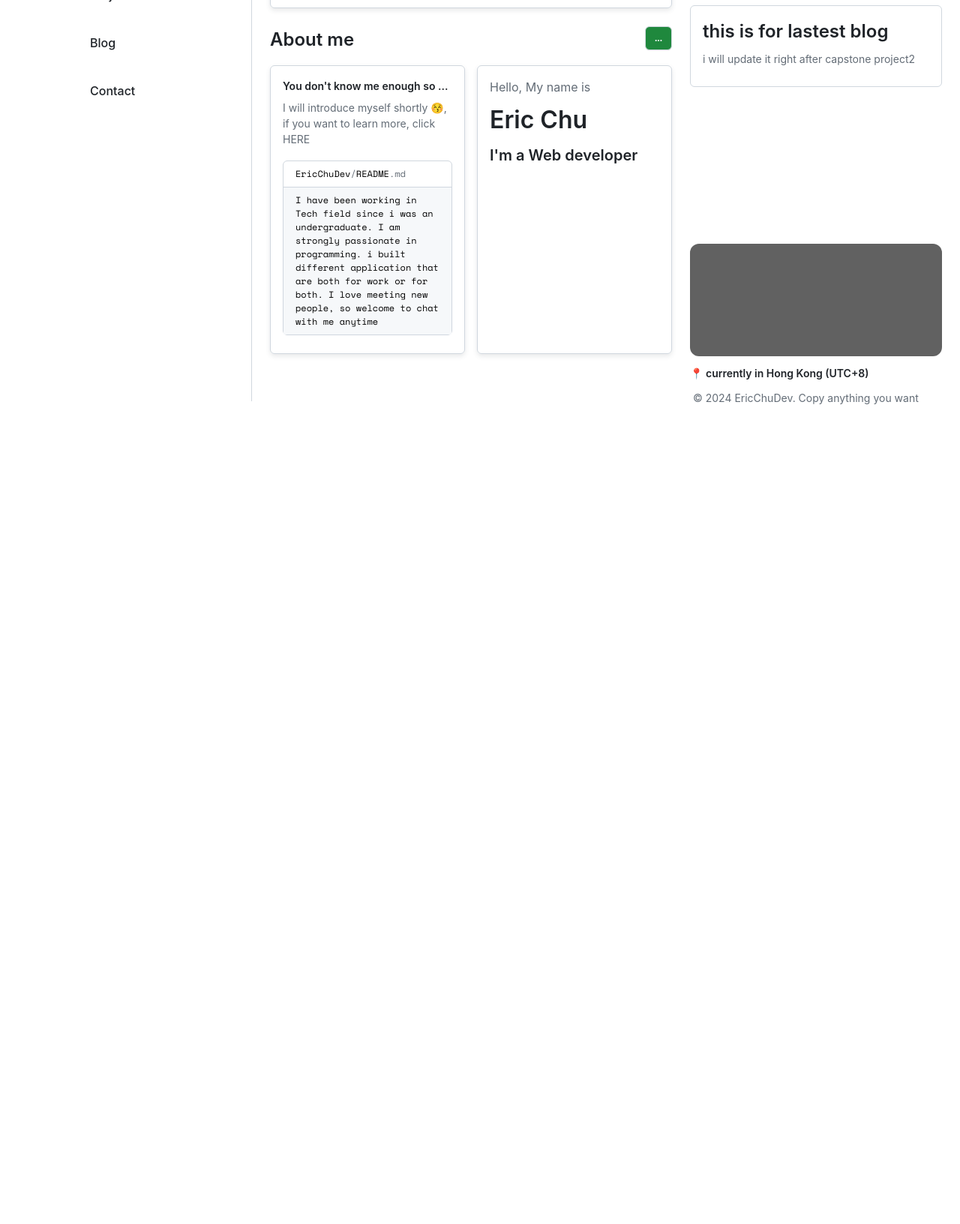
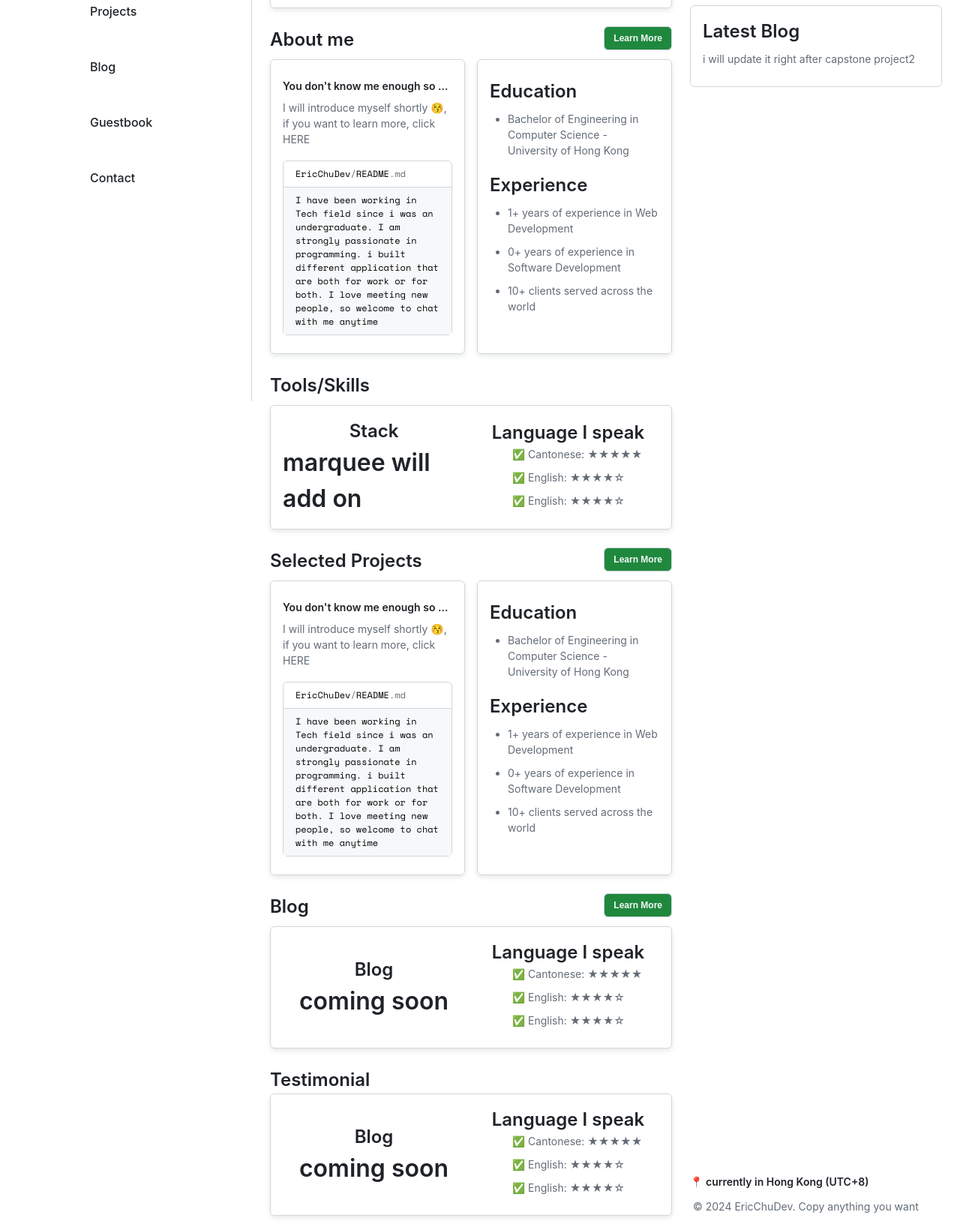
Before and after one commit to EricChuDev/My-portfolio-website, a plain HTML site: page index.html in a window 1280 px wide. Shown: the part 330-1962 px from the top of the page at 75% size. Before the commit the page ends 897 px from the top, so only its background shows below. Drawn offline with nearby package versions, Linux system fonts and the light colour scheme; grey boxes are pictures that could not be loaded; a web font is replaced by a local one.

Commit message:
add basic links

```diff
--- a/home.css
+++ b/home.css
@@ -3,13 +3,13 @@
     display: flex;
     flex-direction: column;
     align-items: center;
-    width:50%;
+    flex-basis: 100%;
 }
 
 .pixarme-image {
     display: flex;
     justify-content: center;
-    width:50%;
+    flex-basis: 100%;
 }
 
 .pixarme {
@@ -34,3 +34,17 @@
     padding: 0.5rem 1rem;
     background-color: var(--deep-bg);
 }
+
+.tool-stacks {
+    display: flex;
+    flex-direction: column;
+    align-items: center;
+    flex-basis: 100%;
+}
+
+.tool-skills {
+    display: flex;
+    flex-direction: column;
+    align-items: center;
+    flex-basis: 100%;
+}
--- a/index.html
+++ b/index.html
@@ -4,7 +4,7 @@
     <meta charset="UTF-8">
     <meta name="viewport" content="width=device-width, initial-scale=1.0">
     <meta name="description" content="">
-    <title>www.ericchudev.io</title>
+    <title>EricChuDev</title>
     <link rel="preconnect" href="https://fonts.googleapis.com">
     <link rel="preconnect" href="https://fonts.gstatic.com" crossorigin>
     <link href="https://fonts.googleapis.com/css2?family=Space+Mono:ital,wght@0,400;0,700;1,400;1,700&display=swap" rel="stylesheet">
@@ -20,27 +20,29 @@
             <img class="header-icon" src="images/logo.jpg" alt="logo" />
             <a class="header-icon-text">EricChuDev</a>
         </div>
-        <a href="#"><button class="square"><img class="square-icon" src="images/instagram.png"></button></a>
-        <a href="#"><button class="square"><img class="square-icon" src="images/linkedin.png"></button></a>
-        <a href="#"><button class="square"><img class="square-icon" src="images/github.png"></button></a>
-        <a href="#"><button class="cta" >Contact Me</button></a>
+        <a href="https://www.instagram.com/m1ngch1t/"><button class="square"><img class="square-icon" src="images/instagram.png"></button></a>
+        <a href="https://www.linkedin.com/in/ming-chit-chu-a15889286?utm_source=share&utm_campaign=share_via&utm_content=profile&utm_medium=ios_app"><button class="square"><img class="square-icon" src="images/linkedin.png"></button></a>
+        <a href="https://github.com/EricChuDev"><button class="square"><img class="square-icon" src="images/github.png"></button></a>
+        <a href="contect/index.html"><button class="cta" >Contact Me</button></a>
     </header>
 
     <div class="main-page">
         <div class="desktop-nav">
             <nav>
                 <ul class="nav-links">
-                    <li><a href="#">Home</a></li>
-                    <li><a href="#">More About me</a></li>
-                    <li><a href="#">Projects</a></li>
-                    <li><a href="#">Blog</a></li>
-                    <li><a href="#">Contact </a></li> <!--only show on phone-->
+                    <li><a href="index.html">Home</a></li>
+                    <li><a href="more-about-me/index.html">More About me</a></li>
+                    <li><a href="projects/index.html">Projects</a></li>
+                    <li><a href="blog/index.html">Blog</a></li>
+                    <li><a href="guestbook/index.html">Guestbook</a></li>
+                    <li><a href="contect/index.html">Contact </a></li> <!--only show on phone-->
                 </ul>
             </nav>
         </div>
         <div class="main-content">
             <div class="content">
-                <div class="title"><h2>Home</h2> <button class="cta">Download My CV</button></div>
+
+                <div class="title"><h2>Home</h2> <a href="#"><button class="cta">Download My CV</button></a></div>
                 <div class="container">
                     <div class="div-row" style="align-items: center;">
                         <div class="home-intro">
@@ -53,7 +55,8 @@
                         </div>
                     </div>
                 </div>
-                <div class="title"><h2>About me</h2> <button class="cta">...</button></div>
+
+                <div class="title"><h2>About me</h2> <a href="more-about-me/index.html"><button class="cta">Learn More</button></a></div>
                 <div class="div-row">
                     <div class="container">
                         <h5>You don't know me enough so ...</h5>
@@ -66,11 +69,99 @@
                         </div>
                     </div>
                     <div class="container">
-                        <h4 style="color: var(--secondary-text);">Hello, My name is</h4>
-                        <h1>Eric Chu</h1>
-                        <h3>I'm a Web developer</h3>
+                        <h2>Education</h2>
+                        <ul style="margin-left: 1.5rem;">
+                            <li>Bachelor of Engineering in Computer Science - University of Hong Kong</li>
+                        </ul>
+                        <h2>Experience</h2>
+                        <ul style="margin-left: 1.5rem;">
+                            <li>1+ years of experience in Web Development </li>
+                            <li>0+ years of experience in Software Development</li>
+                            <li>10+ clients served across the world </li>
+                        </ul>
                     </div>
                 </div>
+
+                <div class="title"><h2>Tools/Skills</h2></div>
+                <div class="container">
+                    <div class="div-row" style="align-items: center;">
+                        <div class="tool-stacks">
+                            <h2>Stack</h2>
+                            <h1> marquee will add on</h1>
+                        </div>
+                        <div class="tool-skills">
+                            <h2>Language I speak</h2>
+                            <ul style="margin-left: 1.5rem; list-style: none;">
+                                <li>✅ Cantonese: ★★★★★</li>
+                                <li>✅ English: ★★★★☆</li>
+                                <li>✅ English: ★★★★☆</li>
+                            </ul>
+                        </div>
+                    </div>
+                </div>
+
+                <div class="title"><h2>Selected Projects</h2> <a href="project/index.html"><button class="cta">Learn More</button></a></div>
+                <div class="div-row">
+                    <div class="container">
+                        <h5>You don't know me enough so ...</h5>
+                        <p>I will introduce myself shortly 😚, if you want to learn more, click HERE</p>
+                        <div class="box container">
+                            <div class="box title space-mono-regular"><h6>EricChuDev<span style="color: var(--secondary-text);">/</span>README<span style="color: var(--secondary-text);">.md</span></h6></div>
+                            <div class="box-content">
+                                <h6 class="space-mono-regular">I have been working in Tech field since i was an undergraduate. I am strongly passionate in programming. i built different application that are both for work or for both. I love meeting new people, so welcome to chat with me anytime  </h6>
+                            </div>
+                        </div>
+                    </div>
+                    <div class="container">
+                        <h2>Education</h2>
+                        <ul style="margin-left: 1.5rem;">
+                            <li>Bachelor of Engineering in Computer Science - University of Hong Kong</li>
+                        </ul>
+                        <h2>Experience</h2>
+                        <ul style="margin-left: 1.5rem;">
+                            <li>1+ years of experience in Web Development </li>
+                            <li>0+ years of experience in Software Development</li>
+                            <li>10+ clients served across the world </li>
+                        </ul>
+                    </div>
+                </div>
+
+                <div class="title"><h2>Blog</h2> <a href="blog/index.html"><button class="cta">Learn More</button></a></div>
+                <div class="container">
+                    <div class="div-row" style="align-items: center;">
+                        <div class="tool-stacks">
+                            <h2>Blog</h2>
+                            <h1> coming soon</h1>
+                        </div>
+                        <div class="tool-skills">
+                            <h2>Language I speak</h2>
+                            <ul style="margin-left: 1.5rem; list-style: none;">
+                                <li>✅ Cantonese: ★★★★★</li>
+                                <li>✅ English: ★★★★☆</li>
+                                <li>✅ English: ★★★★☆</li>
+                            </ul>
+                        </div>
+                    </div>
+                </div>
+
+                <div class="Test"><h2>Testimonial</h2></div>
+                <div class="container">
+                    <div class="div-row" style="align-items: center;">
+                        <div class="tool-stacks">
+                            <h2>Blog</h2>
+                            <h1> coming soon</h1>
+                        </div>
+                        <div class="tool-skills">
+                            <h2>Language I speak</h2>
+                            <ul style="margin-left: 1.5rem; list-style: none;">
+                                <li>✅ Cantonese: ★★★★★</li>
+                                <li>✅ English: ★★★★☆</li>
+                                <li>✅ English: ★★★★☆</li>
+                            </ul>
+                        </div>
+                    </div>
+                </div>
+
             </div>
 
             <div class="footer">
@@ -81,7 +172,7 @@
                     <a href="#"><button class="pin-button" >Contact Me</button></a>
                 </div>
                 <div class="lastest-blog container">
-                    <h2> this is for lastest blog</h2>
+                    <h2> Latest Blog</h2>
                     <p>i will update it right after capstone project2</p>
                 </div>
                 <div class="map">
--- a/leftright.css
+++ b/leftright.css
@@ -57,12 +57,12 @@ nav{
 /*this part is for the right container*/
 .footer{
     display: flex;
-    flex-direction: column;
+    flex-direction:column;
     gap: 1.5rem;
     min-width:336px;
     max-width:336px;
+    margin-bottom: 1rem;
     /*1400+:336, 768+:256 543.98-:hide*/
-    height: 100vh;
 }
 
 .pin {
@@ -87,5 +87,5 @@ nav{
     width: 336px;
     height: auto;
     border-radius: var(--borderRadius-large);
-    filter: grayscale(100%) invert(100%);
+    /*filter: grayscale(100%) invert(100%);*/
 }
--- a/style.css
+++ b/style.css
@@ -1,13 +1,3 @@
-* {
-    box-sizing: border-box;
-    margin: 0;
-    padding: 0;
-
-}
-
-body {
-    font-family: "SF Pro Text", sans-serif;
-  }
 
 .main-page{
     display: flex;
@@ -54,6 +44,7 @@ button:hover {
     width: 1rem;
     height: 1rem;
     filter: invert(44%) sepia(11%) saturate(476%) hue-rotate(171deg) brightness(89%) contrast(82%);
+    vertical-align: middle;
 }
 
 .cta {
@@ -68,10 +59,8 @@ button:hover {
 
 .square {
     background-color: var(--deep-bg);
-    display: flex;
-    justify-content: center;
     width: 2rem;
-    align-items: center;
+
 
 }
 
@@ -100,7 +89,7 @@ button:hover {
 }
 
 .div-row > .container{
-    margin-top: 0.5rem;
+    padding: 1.5rem 1rem;
     flex-basis: 100%;
     height: 100%;
     box-shadow: var(--default-shadow);
@@ -192,3 +181,25 @@ h6 {
     --borderRadius-large: 0.75rem;
     --borderRadius-full: 624.9375rem;
 }
+
+* {
+    box-sizing: border-box;
+    margin: 0;
+    padding: 0;
+
+}
+
+body {
+    font-family: "SF Pro Text", sans-serif;
+  }
+
+
+
+ul li {
+    color: var(--secondary-text);
+    font-size: var(--h5-size);
+    font-weight: 400;
+    line-height: 1.5;
+    margin-bottom: 10px;
+
+}
```
Also changed, not shown: blog/index.html (added), contect/index.html (added), guestbook/index.html (added), more-about-me/index.html (added), projects/index.html (added).
